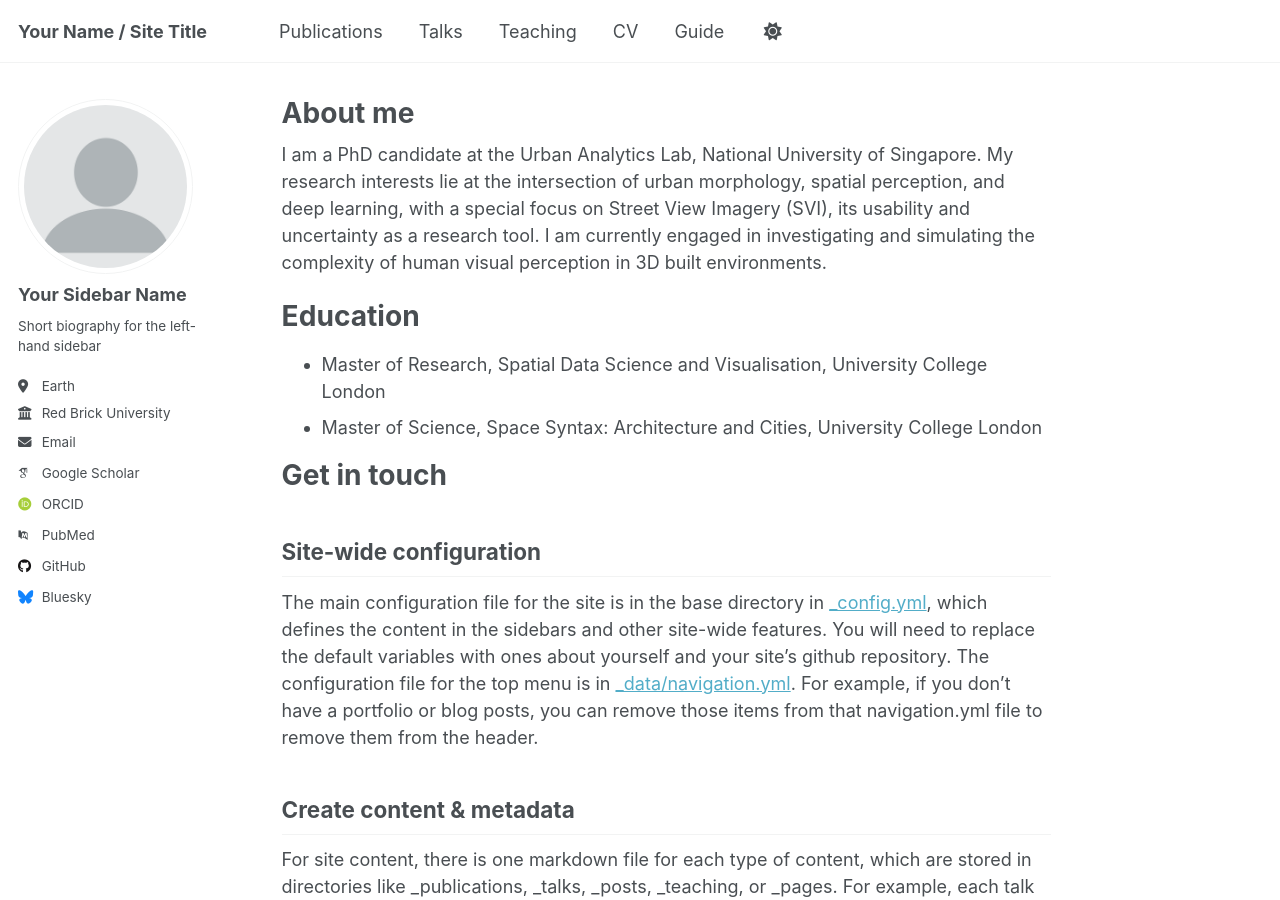
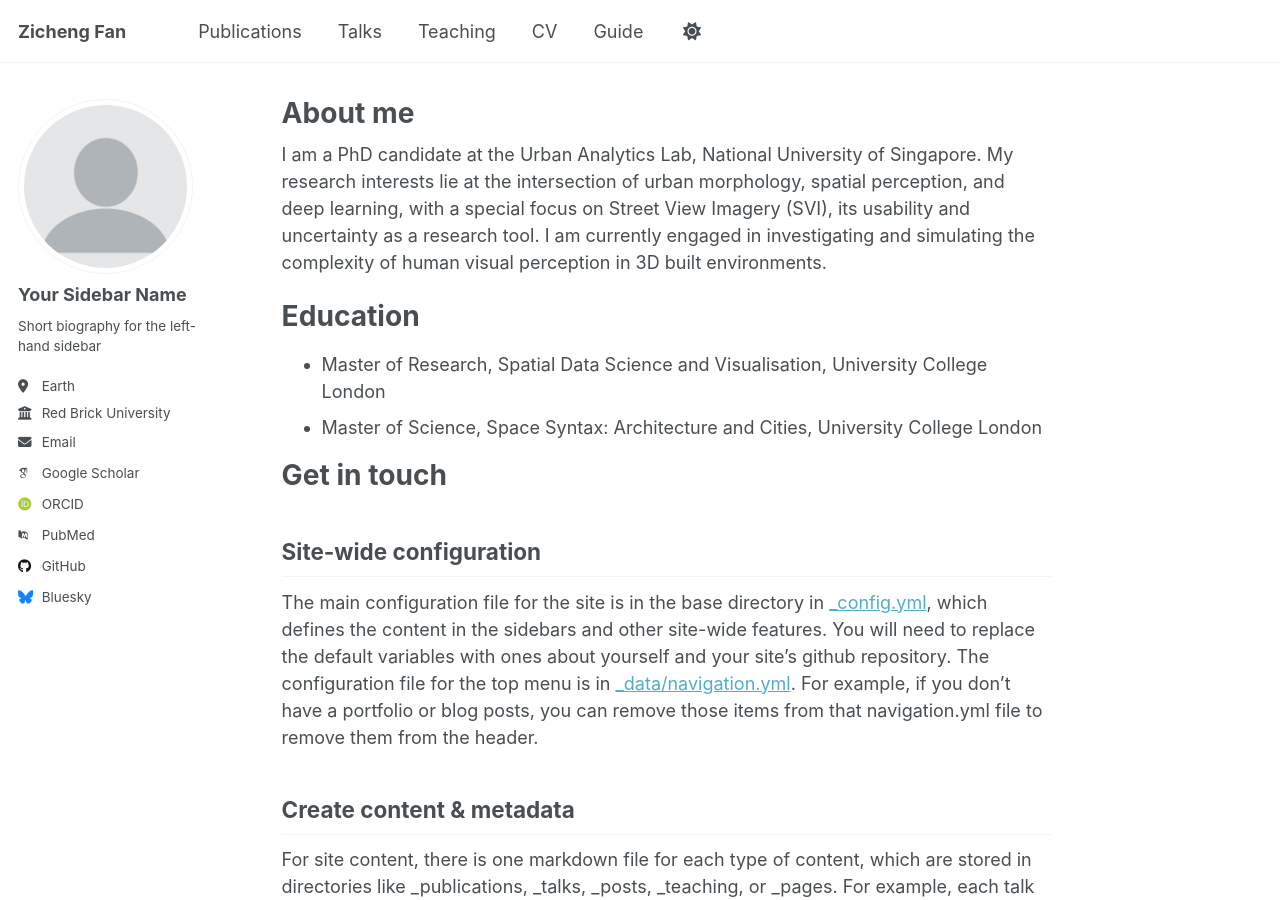
Before and after one commit to zichengfan/zichengfan.github.io, a Jekyll site: the page built from _pages/about.md, in a window 1280 px wide and 900 px high. Built offline with Jekyll 4.4.1, drawn with Linux system fonts in a browser that asks for light colours; some web fonts are replaced.

Commit message:
Update _config.yml

```diff
--- a/_config.yml
+++ b/_config.yml
@@ -9,7 +9,7 @@
 # Basic Site Settings
 locale                   : "en-US"
 site_theme               : "default"
-title                    : "Your Name / Site Title"
+title                    : "Zicheng Fan"
 title_separator          : "-"
 name                     : &name "Your Name"
 description              : &description "personal description"
```
